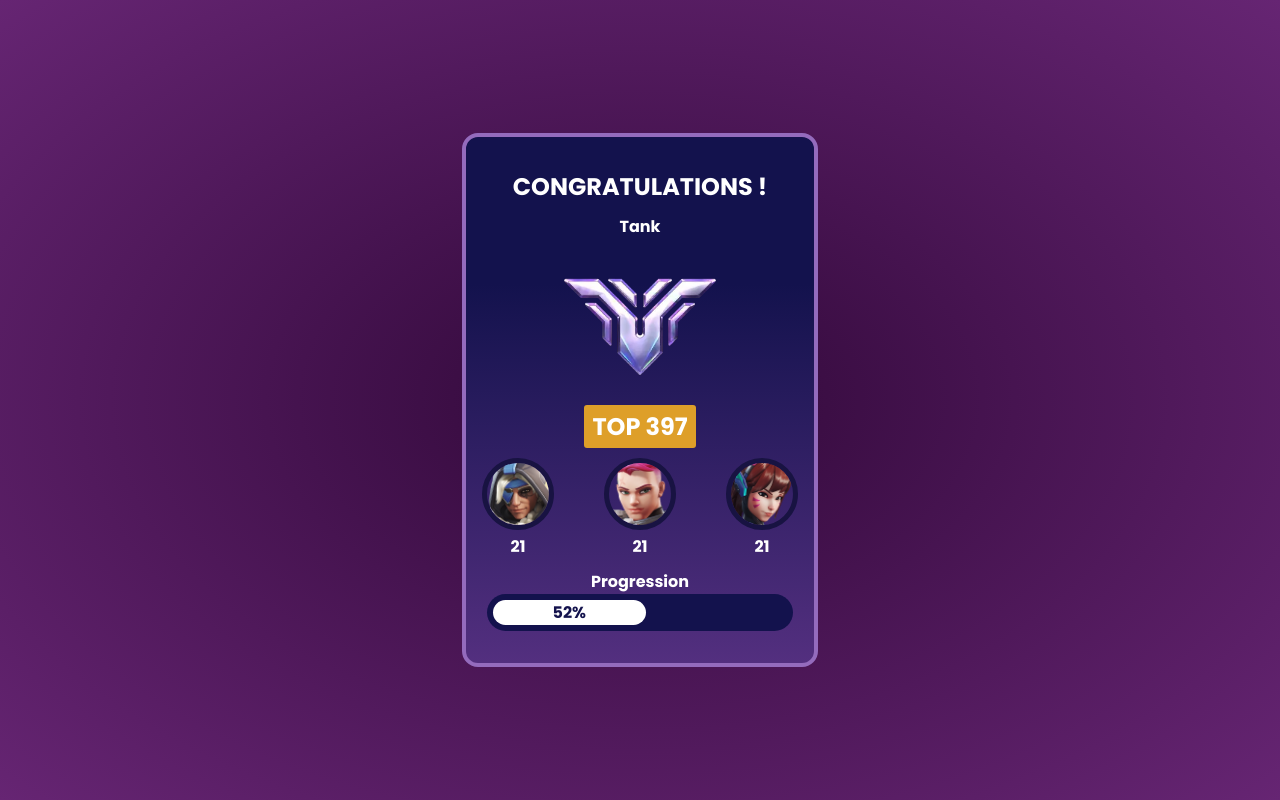
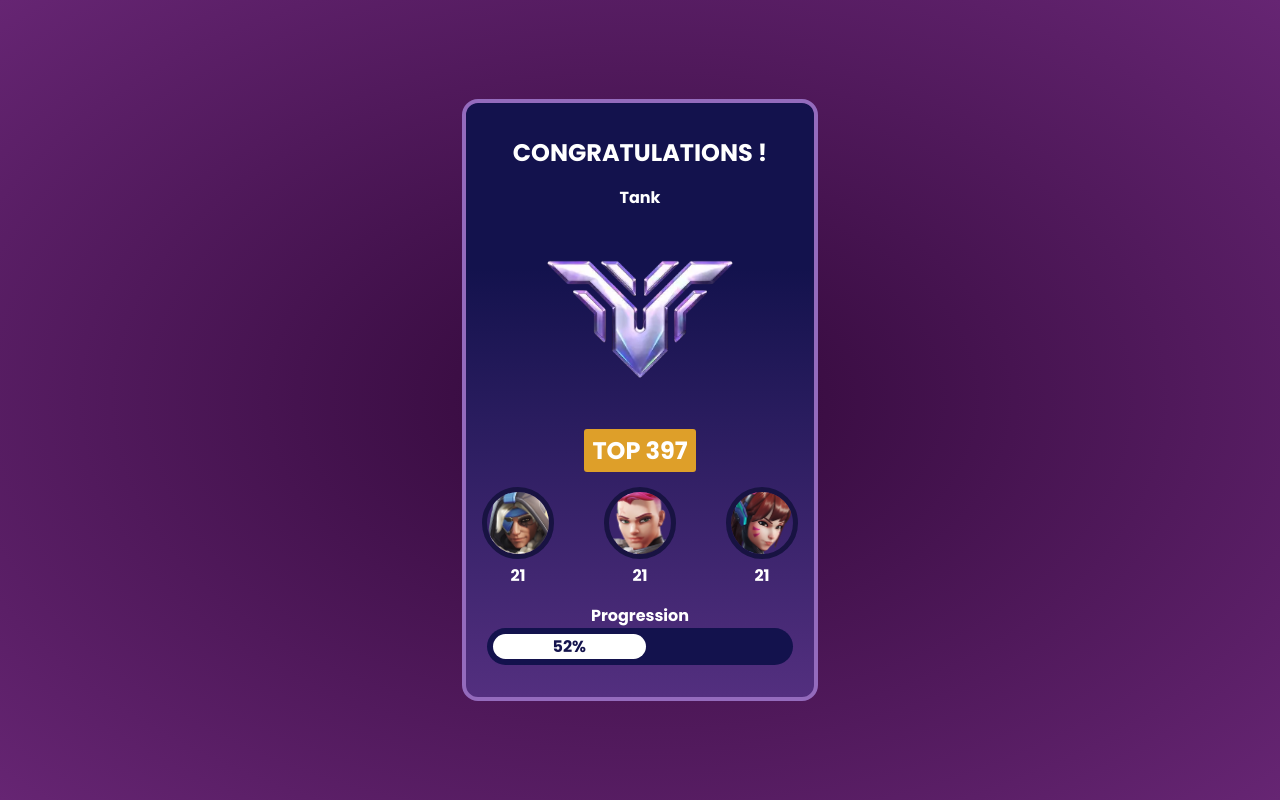
Before and after one commit to tmilani-hub/competitive-progress-bar, a plain HTML site: page index.html in a window 1280 px wide. Drawn offline with Linux system fonts and the light colour scheme.

Commit message:
competitive-progress-bar

```diff
--- a/index.html
+++ b/index.html
@@ -16,14 +16,12 @@
 		<section>
 			<h1>CONGRATULATIONS !</h1>
 			<p>Tank</p>
-			<div class="classement">
 			<img
 				class="logo"
 				src="asset/94a74fe74b6e7c1e95cfa734239f78d4ba5f3321.png"
 				alt="valo"
 			/>
 			<h2>TOP 397</h2>
-			</div>
 			<div class="perso">
 				<div class="perso20">
 					<img
--- a/style.css
+++ b/style.css
@@ -23,17 +23,10 @@ section {
 	justify-content: center;
 	align-items: center;
 	padding: 32px 16px;
-	gap: 10px;
+	gap: 15px;
 }
 section:hover {
 	box-shadow: 0px 0px 20px 0px;
-}
-.classement {
-	display: flex;
-	flex-direction: column;
-	align-items: center;
-}
-h1 {
 }
 p {
 	height: max-content;
```
Lines whose indentation alone changed are shown as unchanged.
